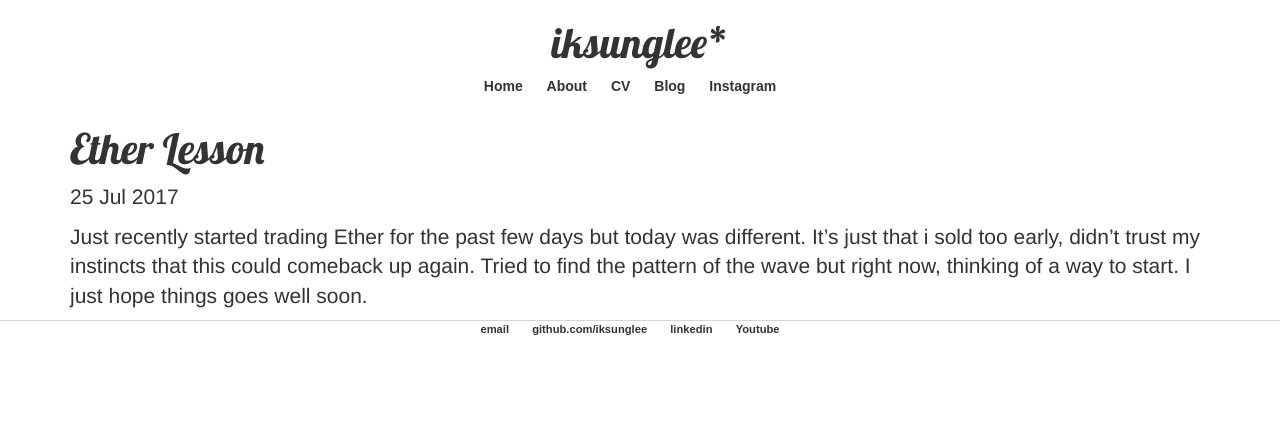
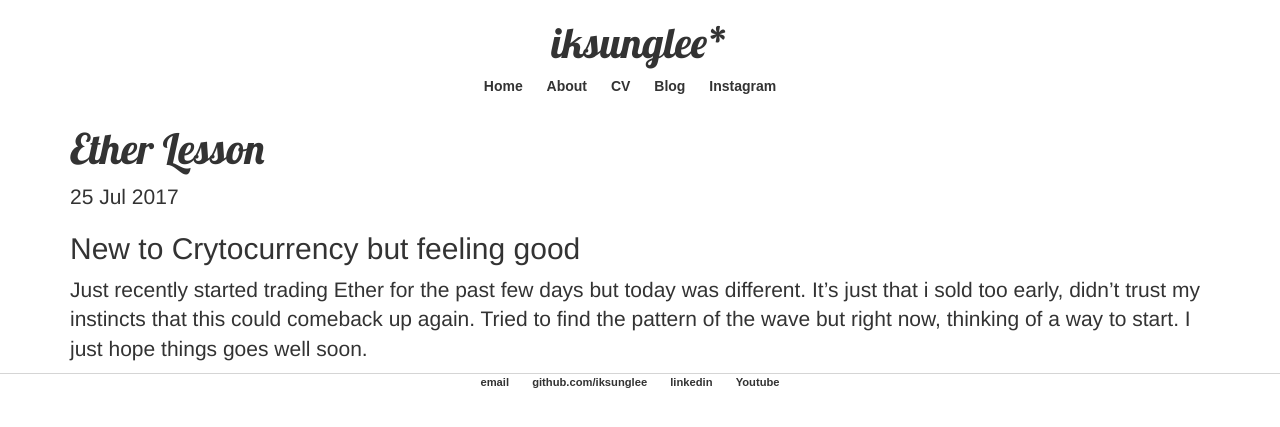
Before and after one commit to iksunglee/iksunglee.github.io, a Jekyll site: the page built from _posts/2017-07-25-Ether-Lesson.md, in a window 1280 px wide. Shown: the top 427 px of the page. Built offline with Jekyll 4.4.1, drawn with Linux system fonts in a browser that asks for light colours; nearby versions of some CDN libraries; our own code applies the rules of GitHub Pages for plain Markdown files.

Commit message:
Update 2017-07-25-Ether-Lesson.md

```diff
--- a/_posts/2017-07-25-Ether-Lesson.md
+++ b/_posts/2017-07-25-Ether-Lesson.md
@@ -1,3 +1,10 @@
+---
+layout: post
+title: "Ether Lesson"
+date: 2017-07-25
+---
+New to Crytocurrency but feeling good
+---------------------------
 Just recently started trading Ether for the past few days but today was different.
 It's just that i sold too early, didn't trust my instincts that this could comeback up again.
 Tried to find the pattern of the wave but right now, thinking of a way to start. I just hope things goes well soon.
```
